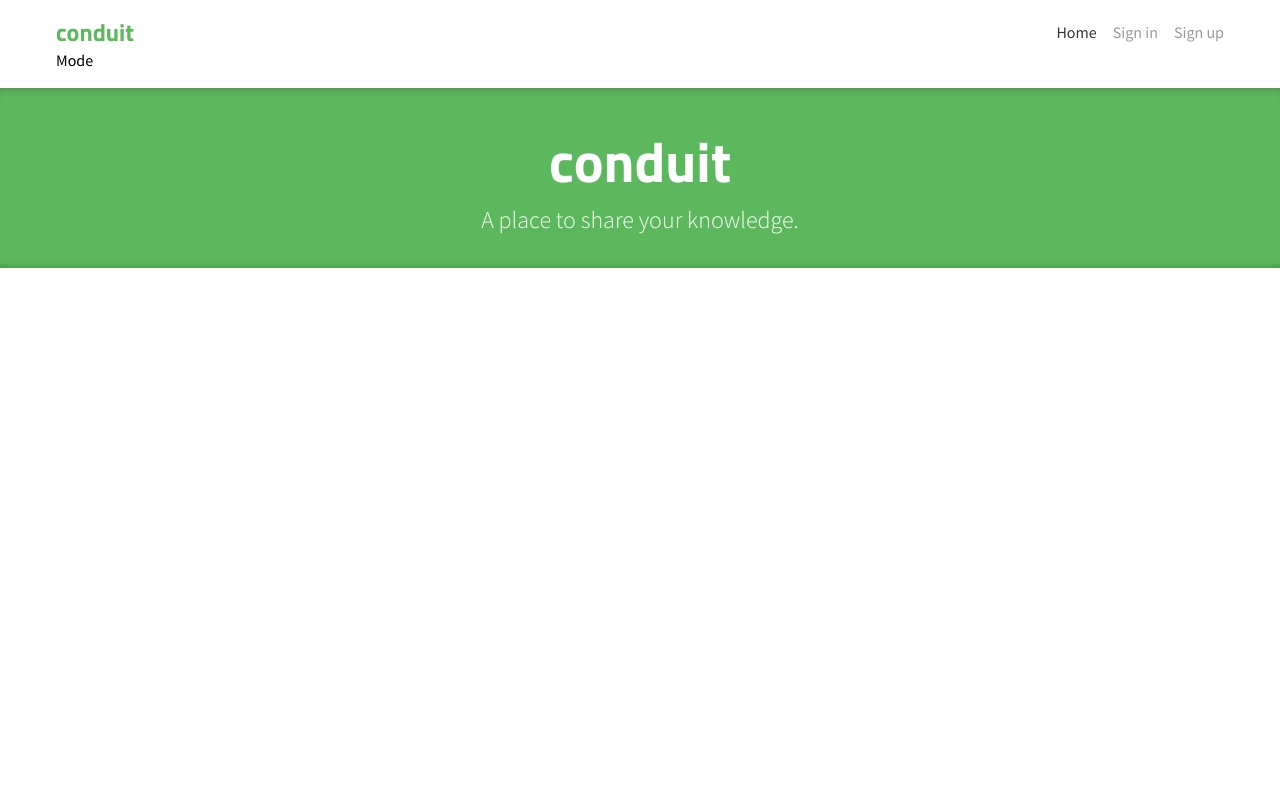
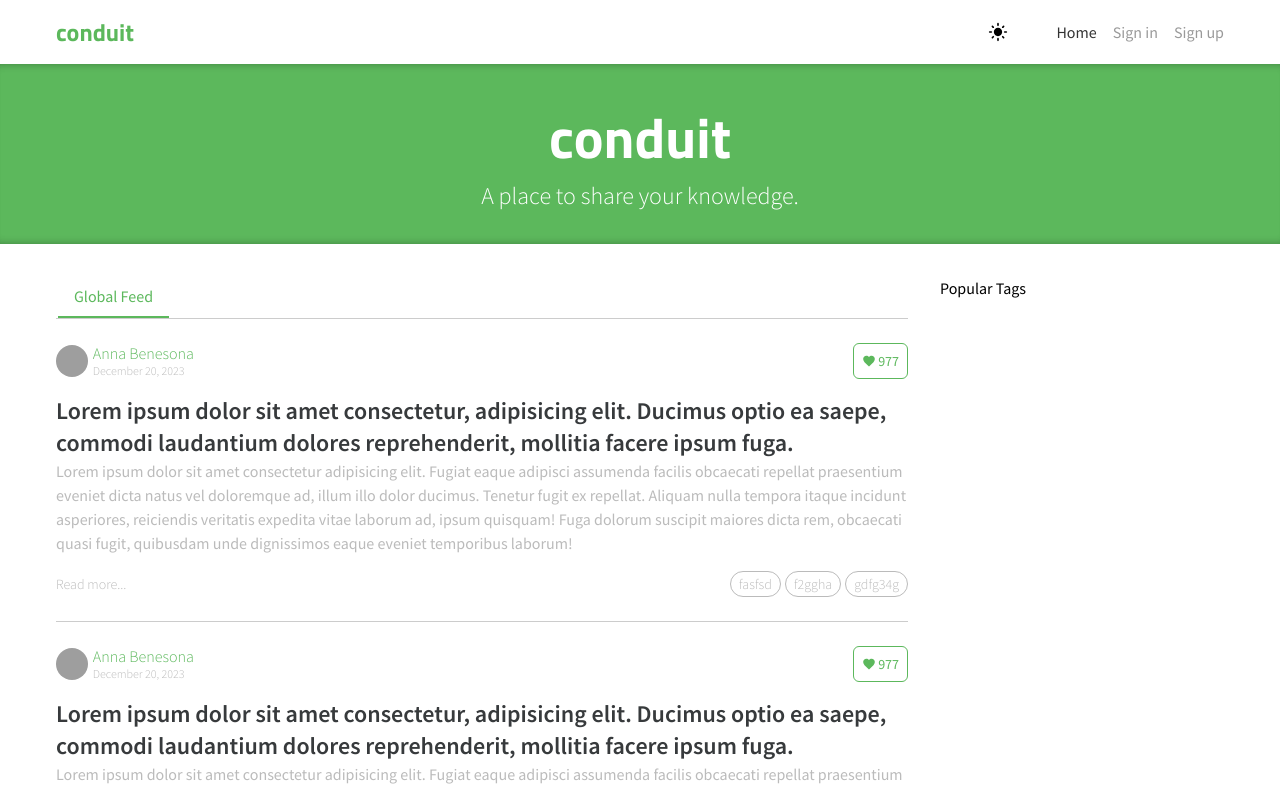
Before and after one commit to uxknow/conduit, a React (Vite) app: page / in a window 1280 px wide. Shown: the top 790 px of the page. Built offline with nearby package versions, Linux system fonts and the light colour scheme; grey boxes are pictures that could not be loaded.

Commit message:
add tag-list, feed-toggle, home-content

```diff
--- a/package.json
+++ b/package.json
@@ -11,6 +11,7 @@
   "dependencies": {
     "react": "^18.2.0",
     "react-dom": "^18.2.0",
+    "react-icons": "^4.8.0",
     "react-router-dom": "^6.10.0"
   },
   "devDependencies": {
--- /dev/null
+++ b/src/components/article/favorite-button/index.tsx
@@ -0,0 +1,11 @@
+import { FC } from "react";
+import { MdFavorite } from "react-icons/md";
+
+export const FavoriteButton: FC = () => {
+  return (
+    <button className="text-sm font-normal border text-green border-green py-1 px-2 rounded-md flex items-center gap-0.5 hover:bg-green hover:text-white focus:outline-4 focus:outline-offset-[-2px]	focus:text-white focus:bg-green">
+      <MdFavorite />
+      <span className="text-x">977</span>
+    </button>
+  );
+};
--- /dev/null
+++ b/src/components/article/index.tsx
@@ -0,0 +1,56 @@
+import { FC } from "react";
+import { Link } from "react-router-dom";
+import { FavoriteButton } from "./favorite-button";
+import { TagList } from "./tag-list";
+
+export const Article: FC = () => {
+  return (
+    <article>
+      <div className="border-t border-black/20 py-6">
+        <div className="mb-4 font-light flex justify-between">
+          <div className="flex gap-userBadge items-center">
+            <Link to={`/@{nickname}`}>
+              <img
+                src="https://api.realworld.io/images/demo-avatar.png"
+                className="h-8 w-8 rounded-full inline-block"
+                alt="avatar"
+              />
+            </Link>
+            <div className="flex flex-col">
+              <Link
+                to={`/@{nickname}`}
+                className="leading-5 text-green hover:text-darkGreen hover:underline"
+              >
+                Anna Benesona
+              </Link>
+              <span className="text-xs text-lightGray">December 20, 2023</span>
+            </div>
+          </div>
+          <FavoriteButton />
+        </div>
+        <Link to={`/@{article}{id}`} className="hover:no-underline hover:text">
+          <h1 className="font-semibold text-2xl text-montana">
+            Lorem ipsum dolor sit amet consectetur, adipisicing elit. Ducimus
+            optio ea saepe, commodi laudantium dolores reprehenderit, mollitia
+            facere ipsum fuga.
+          </h1>
+          <p className="mb-4 text-lightGray">
+            Lorem ipsum dolor sit amet consectetur adipisicing elit. Fugiat
+            eaque adipisci assumenda facilis obcaecati repellat praesentium
+            eveniet dicta natus vel doloremque ad, illum illo dolor ducimus.
+            Tenetur fugit ex repellat. Aliquam nulla tempora itaque incidunt
+            asperiores, reiciendis veritatis expedita vitae laborum ad, ipsum
+            quisquam! Fuga dolorum suscipit maiores dicta rem, obcaecati quasi
+            fugit, quibusdam unde dignissimos eaque eveniet temporibus laborum!
+          </p>
+          <div className="flex items-center justify-between">
+            <span className="font-light text-sm text-lightGray">
+              Read more...
+            </span>
+            <TagList />
+          </div>
+        </Link>
+      </div>
+    </article>
+  );
+};
--- /dev/null
+++ b/src/components/article/tag-list/index.tsx
@@ -0,0 +1,18 @@
+import {FC} from 'react'
+
+
+export const TagList: FC = () => {
+  return (
+    <ul className='flex gap-1 font-light text-sm text-lightGray'>
+      <li className='border border-lightGray rounded-full px-2 py-0.5'>
+        fasfsd
+      </li>
+      <li className='border border-lightGray rounded-full px-2 py-0.5'>
+        f2ggha
+      </li>
+      <li className='border border-lightGray rounded-full px-2 py-0.5'>
+        gdfg34g
+      </li>
+    </ul>
+  )
+}
--- /dev/null
+++ b/src/components/feed-toogle/index.tsx
@@ -0,0 +1,14 @@
+import { FC } from "react";
+import { NavLink } from "react-router-dom";
+
+export const FeedToogle: FC = () => {
+  return (
+    <div>
+      <ul>
+        <li className="py-2 px-4 border-b-2 border-green ml-0.5 hover:no-underline max-w-max">
+          <NavLink to='/' className='text-green hover:no-underline'>Global Feed</NavLink>
+        </li>
+      </ul>
+    </div>
+  );
+};
--- a/src/components/header/index.tsx
+++ b/src/components/header/index.tsx
@@ -1,6 +1,7 @@
-import { FC } from "react";
+import { FC, useState } from "react";
 import { Link, NavLink } from "react-router-dom";
 import { Container } from "../container";
+import { MdLightMode, MdDarkMode } from "react-icons/md";
 
 interface INavItems {
   title: string;
@@ -14,12 +15,16 @@ const navItems: INavItems[] = [
 ];
 
 export const Header: FC = () => {
+  const [theme, setTheme] = useState("light");
+
   const toggleDarkMode = () => {
     const html = document.querySelector("html");
     if (html?.classList.contains("dark")) {
       html.classList.remove("dark");
+      setTheme("light");
     } else {
       html?.classList.add("dark");
+      setTheme("dark");
     }
   };
   return (
@@ -30,14 +35,28 @@ export const Header: FC = () => {
             <Link to="/" className="mr-8 text-2xl font-titillium text-green">
               conduit
             </Link>
+            <div className="flex gap-12 items-center ">
+              <button
+                type="button"
+                onClick={toggleDarkMode}
+                className="text-xl"
+              >
+                {theme === "dark" ? (
+                  <MdDarkMode />
+                ) : (
+                  <MdLightMode className="text-black" />
+                )}
+              </button>
               <ul className="flex gap-4">
                 {navItems.map(({ title, link }) => (
                   <li key={title}>
                     <NavLink
                       to={link}
                       className={({ isActive }) =>
-                      `py-navItem dark:text-white ${
-                        isActive ? "text-black/80 " : "text-black/40 dark:text-neutral-400"
+                        `py-navItem  hover:text-black/80 hover:no-underline ${
+                          isActive
+                            ? "text-black/80 dark:text-white"
+                            : "text-black/40 dark:text-neutral-400 hover:text-black/60 dark:hover:text-gray-300"
                         }`
                       }
                     >
@@ -47,9 +66,7 @@ export const Header: FC = () => {
                 ))}
               </ul>
             </div>
-          <button type="button" onClick={toggleDarkMode}>
-            Mode
-          </button>
+          </div>
         </Container>
       </nav>
     </header>
--- /dev/null
+++ b/src/components/home-content/index.tsx
@@ -0,0 +1,23 @@
+import { FC } from "react";
+import { Container } from "../container";
+import { Article } from "../article";
+import { FeedToogle } from "../feed-toogle";
+
+export const HomeContent: FC = () => {
+  return (
+    <Container className="flex gap-8">
+      <div className="w-3/4">
+        <FeedToogle />
+        <Article />
+        <Article />
+        <Article />
+        <Article />
+        <Article />
+        <Article />
+      </div>
+      <div className="w-1/4">
+        <span>Popular Tags</span>
+      </div>
+    </Container>
+  );
+};
--- a/src/index.css
+++ b/src/index.css
@@ -6,4 +6,9 @@
   body {
     font-family: 'Source Sans Pro', sans-serif;;
   }
+
+  a:hover {
+    @apply text-darkGreen;
+    @apply underline
+  }
 }
--- a/src/pages/home/index.tsx
+++ b/src/pages/home/index.tsx
@@ -1,10 +1,12 @@
 import { FC } from "react";
 import { Banner } from "./banner";
+import {  HomeContent } from "../../components/home-content";
 
 export const Home: FC = () => {
   return (
     <main>
       <Banner />
+      <HomeContent />
     </main>
   );
 };
--- a/tailwind.config.js
+++ b/tailwind.config.js
@@ -12,9 +12,13 @@ export default {
       },
       colors: {
         green: "#5CB85C",
+        darkGreen: '#3d8b3d',
+        montana: '#373a3c',
+        lightGray: '#bbb',
       },
       spacing: {
         navItem: "0.425rem",
+        userBadge: '0.3rem'
       },
       boxShadow: {
         banner:
```
Also changed, not shown: 1 other file (tests, documents, lock files or other folders). Lines whose indentation alone changed are shown as unchanged.
